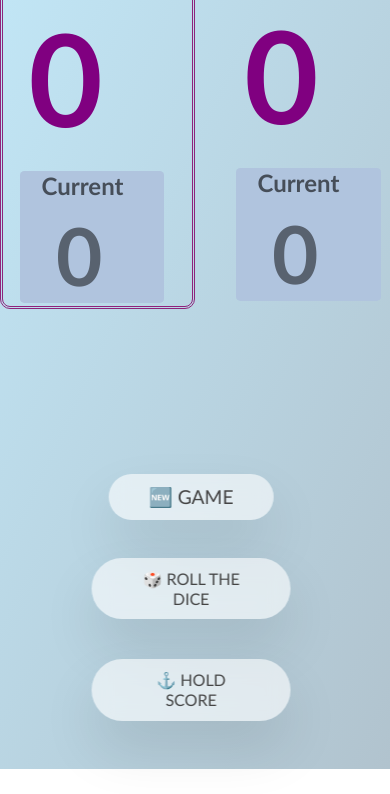
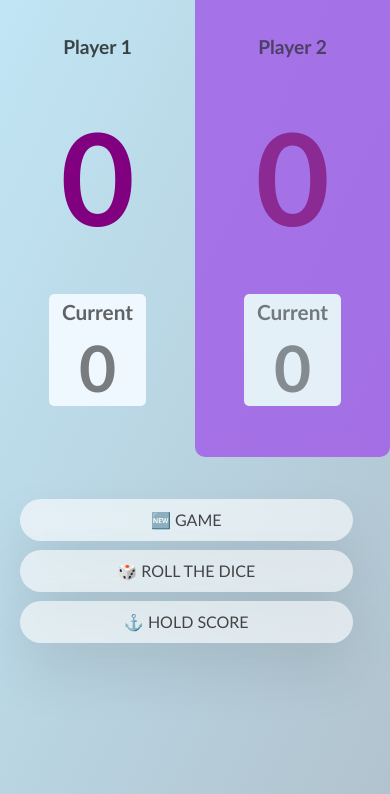
Before and after one commit to Simina-U/Roll-the-Dice, a plain HTML site: page index.html in a window 390 px wide. Shown: the part 75-869 px from the top of the page. Before the commit the page ends 844 px from the top, so only its background shows below. Drawn offline with Linux system fonts and the light colour scheme.

Commit message:
improved responsiveness

```diff
--- a/index.html
+++ b/index.html
@@ -9,6 +9,7 @@
   </head>
   <body>
     <main>
+      <div class="main">
         <section class="player player--0 player-active" id="player--0">
           <h3 class="name name-player--0">Player 1</h3>
 
@@ -29,12 +30,16 @@
           </div>
         </section>
         <img src="dice-6.png" alt="dice showing number 6" class="dice" />
+
+    </main>
+            <div class="buttons">
           <button class="btn btn-new">🆕 Game</button>
 
           <button class="btn btn-roll">🎲 Roll the dice</button>
 
           <button class="btn btn-hold">⚓ Hold Score</button>
-    </main>
+        </div>
+      </div>
     <script src="script.js"></script>
   </body>
 </html>
--- a/script.js
+++ b/script.js
@@ -1,19 +1,19 @@
-'user strict';
+"user strict";
 
 //Selection of all DOM elements needed to interact with
-const player0 = document.querySelector('.player--0');
-const player1 = document.querySelector('.player--1');
-const scorePlayer1 = document.querySelector('#score--0');
-const scorePlayer2 = document.querySelector('#score--1');
-const currScPlayer1 = document.querySelector('#current--0');
-const currScPlayer2 = document.querySelector('#current--1');
-const namePlayer1 = document.querySelector('.name-player--0');
-const namePlayer2 = document.querySelector('.name-player--1');
+const player0 = document.querySelector(".player--0");
+const player1 = document.querySelector(".player--1");
+const scorePlayer1 = document.querySelector("#score--0");
+const scorePlayer2 = document.querySelector("#score--1");
+const currScPlayer1 = document.querySelector("#current--0");
+const currScPlayer2 = document.querySelector("#current--1");
+const namePlayer1 = document.querySelector(".name-player--0");
+const namePlayer2 = document.querySelector(".name-player--1");
 
-const diceEl = document.querySelector('.dice');
-const newGameBtn = document.querySelector('.btn-new');
-const rollDice = document.querySelector('.btn-roll');
-const holdScore = document.querySelector('.btn-hold');
+const diceEl = document.querySelector(".dice");
+const newGameBtn = document.querySelector(".btn-new");
+const rollDice = document.querySelector(".btn-roll");
+const holdScore = document.querySelector(".btn-hold");
 
 const initialValues = function () {
   scorePlayer1.textContent = 0;
@@ -25,17 +25,18 @@ const initialValues = function () {
   currScPlayer1.textContent = 0;
   currScPlayer2.textContent = 0;
 
-  diceEl.classList.add('hidden');
+  diceEl.classList.add("hidden");
 
-  player0.classList.remove('player-winner');
-  player1.classList.remove('player-winner');
-  player0.classList.add('player-active');
-  namePlayer1.classList.remove('hidden');
-  namePlayer2.classList.remove('hidden');
-  document.querySelector('#winner--0--message').classList.add('hidden');
-  document.querySelector('#winner--1--message').classList.add('hidden');
-  document.querySelector('#score--0').classList.remove('hidden');
-  document.querySelector('#score--1').classList.remove('hidden');
+  player0.classList.remove("player-winner");
+  player1.classList.remove("player-winner");
+  player0.classList.toggle("player-active");
+  player1.classList.toggle("player-active");
+  namePlayer1.classList.remove("hidden");
+  namePlayer2.classList.remove("hidden");
+  document.querySelector("#winner--0--message").classList.add("hidden");
+  document.querySelector("#winner--1--message").classList.add("hidden");
+  document.querySelector("#score--0").classList.remove("hidden");
+  document.querySelector("#score--1").classList.remove("hidden");
 };
 initialValues();
 
@@ -43,14 +44,14 @@ const switchPlayer = function () {
   document.getElementById(`current--${activePlayer}`).textContent = 0;
   currentScore = 0;
   activePlayer = activePlayer === 0 ? 1 : 0;
-  player0.classList.toggle('player-active');
-  player1.classList.toggle('player-active');
+  player0.classList.toggle("player-active");
+  player1.classList.toggle("player-active");
 };
 //Roll button implementation
-rollDice.addEventListener('click', function () {
+rollDice.addEventListener("click", function () {
   if (playing) {
     const dice = Math.trunc(Math.random() * 6) + 1;
-    diceEl.classList.remove('hidden');
+    diceEl.classList.remove("hidden");
     diceEl.src = `dice-${dice}.png`;
 
     if (dice !== 1) {
@@ -59,20 +60,20 @@ rollDice.addEventListener('click', function () {
         currentScore;
       if (currentScore > 30) {
         playing = false;
-        diceEl.classList.add('hidden');
+        diceEl.classList.add("hidden");
 
         document
           .querySelector(`.player--${activePlayer}`)
-          .classList.add('player-winner');
+          .classList.add("player-winner");
         document
           .querySelector(`.name-player--${activePlayer}`)
-          .classList.add('hidden');
+          .classList.add("hidden");
         document
           .querySelector(`#winner--${activePlayer}--message`)
-          .classList.remove('hidden');
+          .classList.remove("hidden");
         document
           .querySelector(`#score--${activePlayer}`)
-          .classList.add('hidden');
+          .classList.add("hidden");
       } else {
         document.getElementById(`current--${activePlayer}`).textContent =
           currentScore;
@@ -83,7 +84,7 @@ rollDice.addEventListener('click', function () {
   }
 });
 
-holdScore.addEventListener('click', function () {
+holdScore.addEventListener("click", function () {
   if (playing) {
     scores[activePlayer] += currentScore;
 
@@ -91,23 +92,23 @@ holdScore.addEventListener('click', function () {
       scores[activePlayer];
 
     if (scores[activePlayer] >= 30) {
-      diceEl.classList.add('hidden');
+      diceEl.classList.add("hidden");
       document
         .querySelector(`.name-player--${activePlayer}`)
-        .classList.add('hidden');
+        .classList.add("hidden");
 
       document
         .querySelector(`.player--${activePlayer}`)
-        .classList.add('player-winner');
+        .classList.add("player-winner");
 
       document
         .querySelector(`#winner--${activePlayer}--message`)
-        .classList.remove('hidden');
+        .classList.remove("hidden");
 
-      document.querySelector(`#score--${activePlayer}`).classList.add('hidden');
+      document.querySelector(`#score--${activePlayer}`).classList.add("hidden");
     } else {
       switchPlayer();
     }
   }
 });
-newGameBtn.addEventListener('click', initialValues);
+newGameBtn.addEventListener("click", initialValues);
--- a/style.css
+++ b/style.css
@@ -12,70 +12,63 @@ body {
       rgba(109, 198, 236, 0.418),
       rgba(155, 178, 192, 0.781)
     ),
-    url('dice-background.png');
+    url("dice-background.png");
   background-size: cover;
   background-repeat: no-repeat;
   background-position: center;
-  font-family: 'Gill Sans', 'Gill Sans MT', Calibri, 'Trebuchet MS', sans-serif;
+  font-family: "Gill Sans", "Gill Sans MT", Calibri, "Trebuchet MS", sans-serif;
   font-weight: bold;
 }
-main {
+.main {
   display: grid;
   grid-template-columns: 50% 50%;
-  height: 50%;
-  overflow: hidden;
-  width: 80%;
-  margin: auto;
+  height: 60vh;
+  width: 100%;
 }
 .name {
-  margin-top: 10%;
-  margin-left: 12%;
   font-size: 5rem;
   color: rgba(0, 0, 0, 0.7);
 }
 .current-score {
   margin-top: 5%;
-  margin-left: 15%;
-  margin-right: 15%;
   font-size: 3rem;
   font-weight: bold;
   color: rgba(0, 0, 0, 0.6);
 }
 .score {
   margin-top: 5%;
-  margin-left: 40%;
   font-size: 5rem;
   font-weight: bold;
   color: rgba(0, 0, 0, 0.5);
 }
 .player-div {
-  margin-top: 10%;
-  margin-bottom: 2%;
-  background-color: lightsteelblue;
-  width: 65%;
-  margin-left: 15%;
+  display: flex;
+  flex-direction: column;
+  justify-content: center;
+  align-items: center;
+  width: 50%;
+  margin-bottom: 1vh;
   border-radius: 3%;
+  background-color: aliceblue;
 }
 
 .player0-score,
 .player1-score {
-  margin-top: 10%;
-  margin-left: 35%;
   font-size: 10rem;
   font-weight: bold;
   color: rgba(0, 0, 0, 0.5);
 }
-#player--0 {
-  padding-right: 20%;
-}
+#player--0,
 #player--1 {
-  padding-left: 20%;
+  padding-top: 10vh;
+  padding-bottom: 5vh;
+  display: flex;
+  flex-direction: column;
+  justify-content: space-between;
+  align-items: center;
 }
 .btn {
-  position: absolute;
-  left: 49%;
-
-  transform: translateX(-50%);
+  margin-right: 5%;
   color: #444;
   background: none;
   border: none;
@@ -85,23 +78,20 @@ main {
   cursor: pointer;
   font-weight: 300;
   transition: all 0.2s;
-
-  background-color: white;
   background-color: rgba(255, 255, 255, 0.6);
   backdrop-filter: blur(10px);
-
   padding: 0.7rem 2.5rem;
   border-radius: 50rem;
   box-shadow: 0 1.75rem 3.5rem rgba(0, 0, 0, 0.1);
 }
-.btn-new {
-  top: 6%;
-}
-.btn-roll {
-  top: 75%;
-}
-.btn-hold {
-  top: 87%;
+.buttons {
+  width: 90%;
+  margin-left: auto;
+  margin-right: auto;
+  margin-top: 20vh;
+  display: flex;
+  flex-direction: row;
+  justify-content: center;
 }
 img {
   position: absolute;
@@ -113,8 +103,9 @@ img {
 }
 
 .player-active {
-  border: rgb(142, 35, 124) 3px double;
   border-radius: 10px;
+  background-color: rgb(160, 89, 232);
+  opacity: 80%;
 }
 .hidden {
   display: none;
@@ -129,106 +120,41 @@ img {
   margin-top: 15%;
   font-size: 4rem;
 }
-@media (min-width: 320px) and (max-width: 480px) {
-  main {
-    display: grid;
-    grid-template-columns: 50% 50%;
-    height: 40%;
-    overflow: hidden;
-    width: 100%;
-    margin: auto;
+@media (min-width: 320px) and (max-width: 780px) {
+  .main {
+    margin-top: 3vh;
   }
   .name {
-    margin-top: 10%;
-    margin-left: 12%;
-    font-size: 2rem;
+    font-size: 1.2rem;
     color: rgba(0, 0, 0, 0.7);
+  }
+  img {
+    left: 39%;
+    border-radius: 1rem;
+    width: 20%;
+    height: 12%;
   }
   .current-score {
     margin-top: 5%;
-    margin-left: 15%;
-    margin-right: 15%;
-    font-size: 1.5rem;
+    font-size: 1.3rem;
   }
   .score {
     margin-top: 5%;
-    margin-left: 25%;
-    font-size: 5rem;
+    font-size: 4rem;
     font-weight: bold;
     color: rgba(0, 0, 0, 0.5);
   }
   .player-div {
-    margin-top: 10%;
-    margin-bottom: 2%;
-    background-color: lightsteelblue;
-    width: 85%;
-    margin-left: 10%;
-    border-radius: 3%;
+    border-radius: 5%;
   }
 
   .player0-score,
   .player1-score {
-    margin-top: 10%;
-    margin-left: 15%;
     font-size: 8rem;
     font-weight: bold;
     color: purple;
   }
-  #player--0 {
-    padding-right: 10%;
-  }
-  #player--1 {
-    padding-left: 12%;
-  }
-  .btn {
-    position: absolute;
-    left: 49%;
 
-    transform: translateX(-50%);
-    color: #444;
-    background: none;
-    border: none;
-    font-family: inherit;
-    font-size: 1rem;
-    text-transform: uppercase;
-    cursor: pointer;
-    font-weight: 300;
-    transition: all 0.2s;
-
-    background-color: white;
-    background-color: rgba(255, 255, 255, 0.6);
-    backdrop-filter: blur(10px);
-
-    padding: 0.7rem 2.5rem;
-    border-radius: 50rem;
-    box-shadow: 0 1.75rem 3.5rem rgba(0, 0, 0, 0.1);
-  }
-  .btn-new {
-    top: 65%;
-    font-size: 1.2rem;
-  }
-  .btn-roll {
-    top: 75%;
-  }
-  .btn-hold {
-    top: 87%;
-  }
-  img {
-    position: absolute;
-    left: 40%;
-    top: 15%;
-    border-radius: 1rem;
-    width: 20%;
-    height: 10%;
-  }
-
-  .player-active {
-    border: rgb(142, 35, 124) 3px double;
-    border-radius: 10px;
-  }
-  .hidden {
-    display: none;
-  }
   .player-winner {
     color: rgb(17, 4, 207);
     border: rgb(17, 4, 207) 10px dotted;
@@ -240,4 +166,19 @@ img {
     margin-bottom: 40%;
     font-size: 2rem;
   }
+  .btn {
+    font-size: 1rem;
+    padding: 0.7rem 1rem;
+    margin-bottom: 1vh;
+  }
+  .buttons {
+    margin-top: 5vh;
+    flex-direction: column;
+    align-items: space-around;
+  }
 }
+@media (min-width: 780px) and (max-width: 1380px) {
+  .buttons {
+    margin-top: 25vh;
+  }
+}
```
Lines whose indentation alone changed are shown as unchanged.
